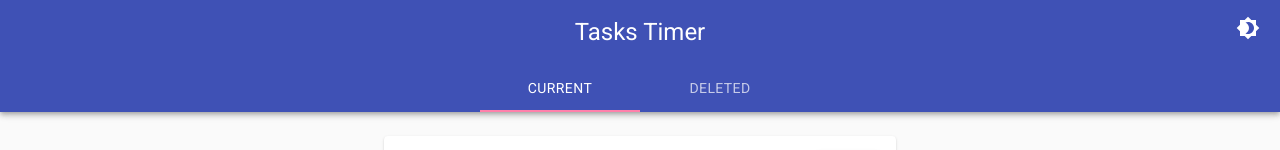
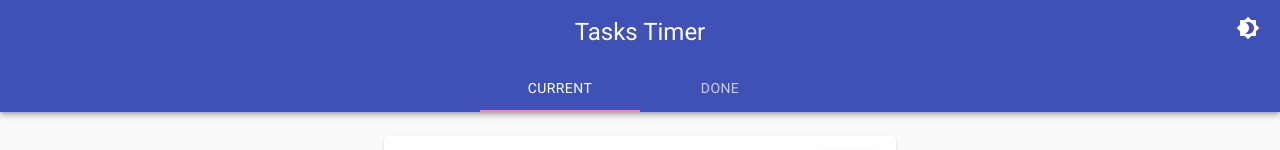
Before and after one commit to bogdan2341/task-timer, a React (Create React App) app: page / in a window 1280 px wide. Shown: the top 150 px of the page. Built offline with nearby package versions, Linux system fonts and the light colour scheme.

Commit message:
refactor: Change tab name

```diff
--- a/src/components/AppBar/AppBar.js
+++ b/src/components/AppBar/AppBar.js
@@ -36,9 +36,7 @@ function AppBar({ tabValue, tabChangeHandler }) {
         centered
       >
         <Tab label={<TabLabel count={timers.length} title="Current" />} />
-        <Tab
-          label={<TabLabel count={deletedTimers.length} title="Deleted" />}
-        />
+        <Tab label={<TabLabel count={deletedTimers.length} title="Done" />} />
       </Tabs>
     </AppBarMUI>
   );
```
